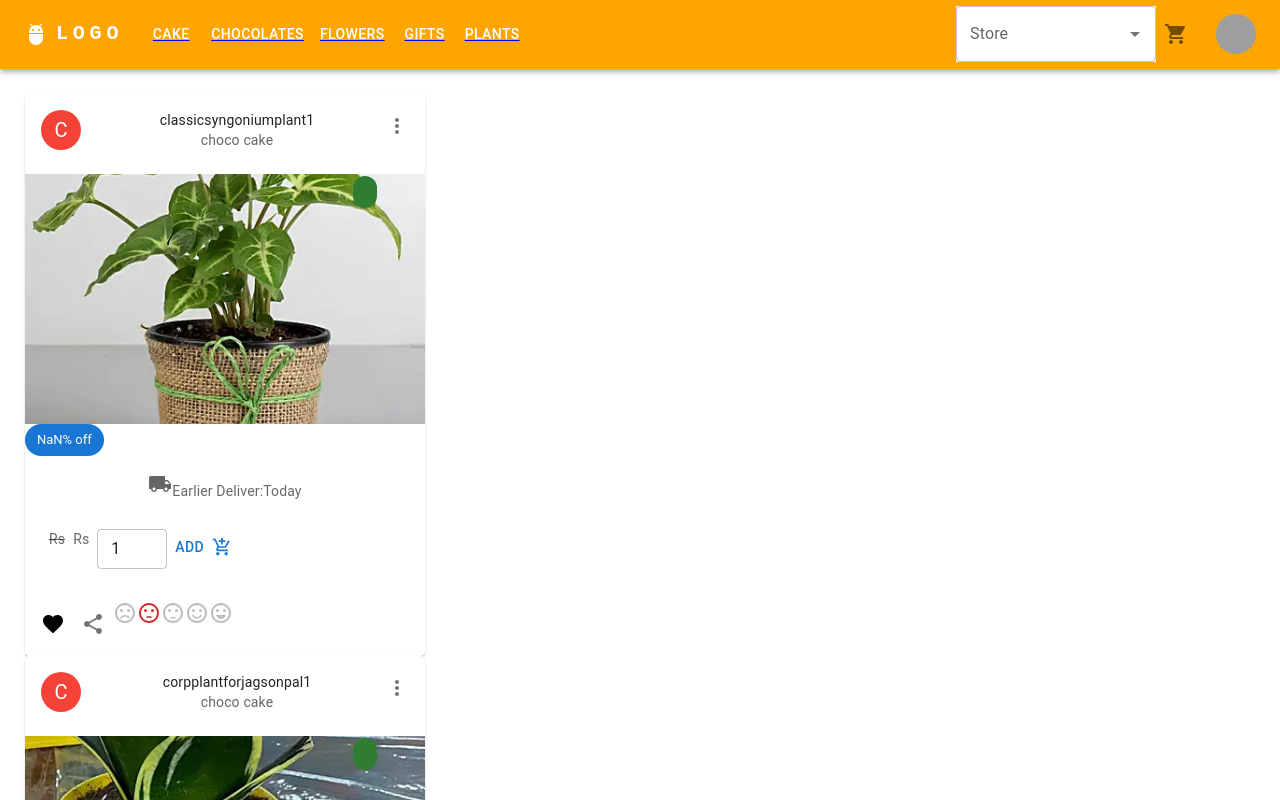
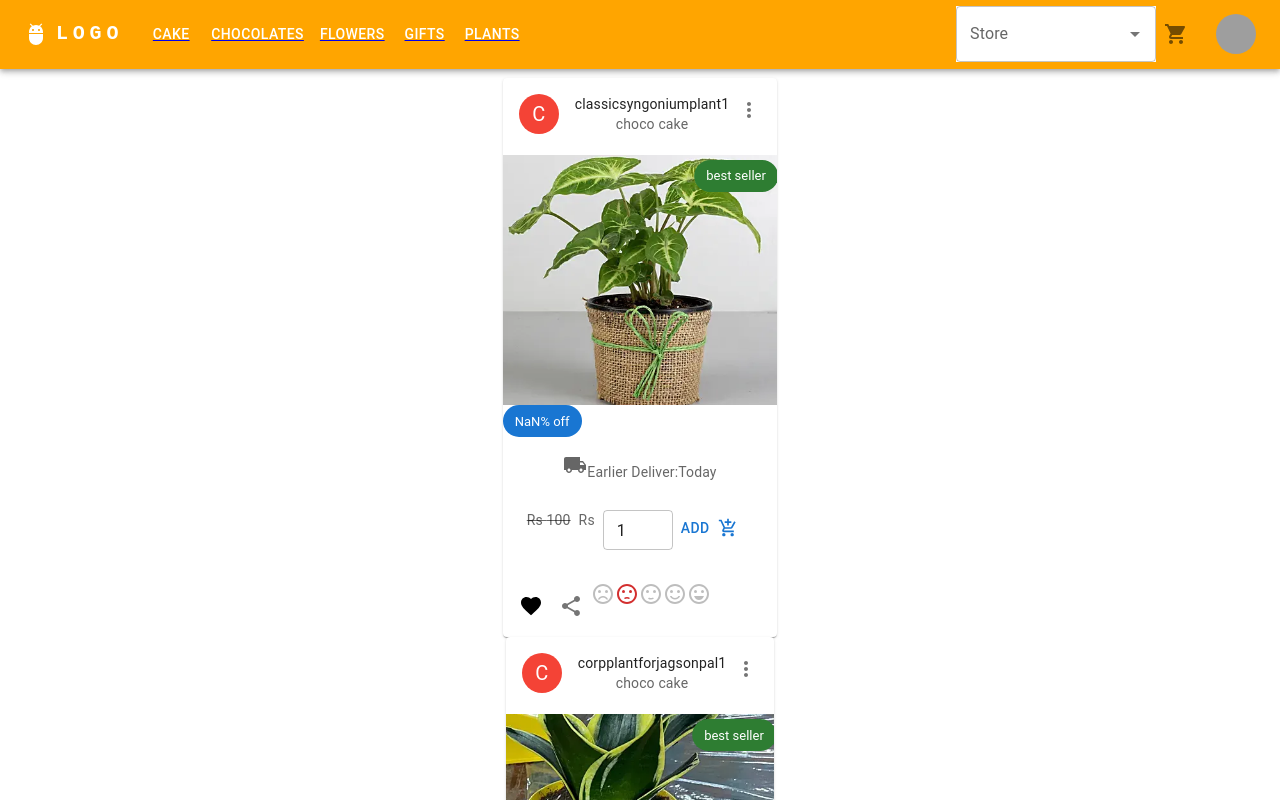
Before and after one commit to gsrrinathreddy/sriveni-react-ims, a React (Create React App) app: page /Plants in a window 1280 px wide. Shown: the top 800 px of the page. Built offline with nearby package versions, Linux system fonts and the light colour scheme; grey boxes are pictures that could not be loaded.

Commit message:
updated cart

```diff
--- a/src/features/Flowers/FlowersView/FlowerView.js
+++ b/src/features/Flowers/FlowersView/FlowerView.js
@@ -139,12 +139,12 @@ export default function Flowerview(){
     return(
         <>
         <Box sx={{margin:'25px'}}></Box>
-        <Grid container spacing={{ xs: 2, md: 3 }} columns={{ xs: 4, sm: 8, md: 12 }}>
+        <Grid container spacing={{ xs: 2, md: 2 }} columns={{ xs: 4, sm: 8, md: 12 }}>
          {
 
                 FlowersList.map((item)=>{
                     return(
-                        <Grid item xs={2} sm={4} md={4} display='flex' justifyContent='center'>
+                        <Grid item xs={4} sm={4} md={3} display='flex' justifyContent='center'>
                         <ItemCard title={item.title}
                                   pic={item.pic}
                                   actualprice={item.actualprice}
--- a/src/features/Gifts/GiftView/GiftView.js
+++ b/src/features/Gifts/GiftView/GiftView.js
@@ -109,12 +109,12 @@ export default function GiftView(){
         <>
         <Box sx={{margin:'25px'}}>
 
-        <Grid container spacing={{ xs: 2, md: 3 }} columns={{ xs: 4, sm: 8, md: 12 }}>
+        <Grid container spacing={{ xs: 2, md: 2 }} columns={{ xs: 4, sm: 8, md: 12 }}>
          {
 
                 GiftsList.map((item)=>{
                     return(
-                        <Grid item xs={2} sm={4} md={4} display='flex' justifyContent='center'>
+                        <Grid item xs={4} sm={4} md={3} display='flex' justifyContent='center'>
                         <ItemCard title={item.title}
                                   pic={item.pic}
                                   actualprice={item.actualprice}
--- a/src/features/Plant/PlantView/PlantView.js
+++ b/src/features/Plant/PlantView/PlantView.js
@@ -63,12 +63,18 @@ export default function Plantview(){
         <>
 
         <Box sx={{margin:'25px'}}>
+        <Grid container spacing={{xs:2,md:2}} columns={{xs:4,sm:8,md:12}}></Grid>
             {
                 PlantList.map((item)=>{
                     return(
+                        <Grid item xs ={4} sm={4} md ={3} display='flex' justifyContent='center'>
                         <ItemCard   title={item.title}
                                     pic={item.pic}
-                        ></ItemCard>
+                                    actualprice = {item.actualprice}
+                                    sellingstatus = {item.sellingstatus}
+                                    ordername='Plant'
+                                    />
+                        </Grid>
                     )
                 })
             }
--- a/src/features/cake/cakeView/cakeview.js
+++ b/src/features/cake/cakeView/cakeview.js
@@ -152,11 +152,11 @@ import {ordered,restocked}from'../cakeslice'
     return(
         <>
         <Box sx={{margin:'25px'}}>
-        <Grid container spacing={{ xs: 2, md: 3 }} columns={{ xs: 4, sm: 8, md: 12 }}>
+        <Grid container spacing={{ xs: 2, md: 2 }} columns={{ xs: 4, sm: 8, md: 12 }}>
          {
             cakeList.map((item)=>{
                 return(
-                    <Grid item xs={2} sm={4} md={4} display='flex' justifyContent='center'>
+                    <Grid item xs={4} sm={4} md={3} display='flex' justifyContent='center'>
                     <ItemCard title={item.title}
                               pic={item.pic}
                               actualprice={item.actualprice}
```
